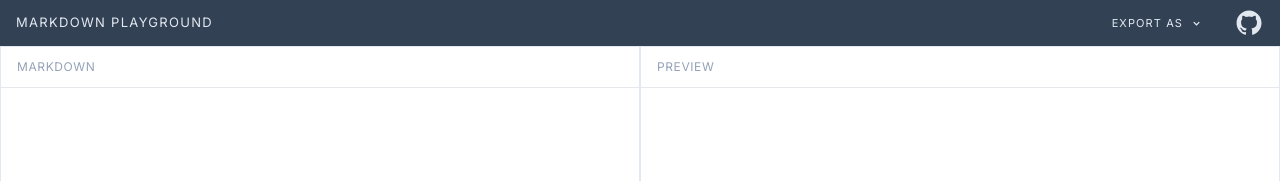
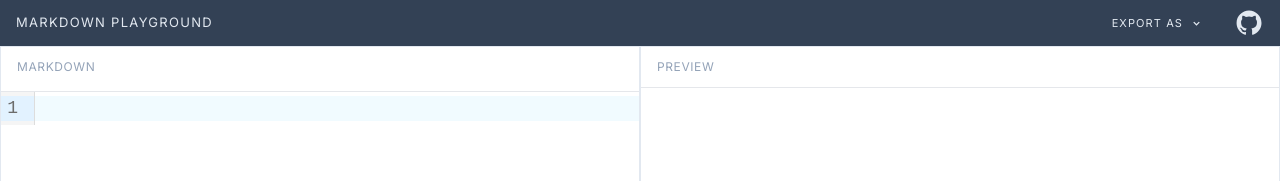
Before and after one commit to Joksa132/markdown-playground, a Next.js app: page / in a window 1280 px wide. Shown: the top 181 px of the page. Built offline with nearby package versions, Linux system fonts and the light colour scheme.

Commit message:
replace textarea with codemirror

```diff
--- a/components/MarkdownInput.tsx
+++ b/components/MarkdownInput.tsx
@@ -1,20 +1,30 @@
+import CodeMirror from "@uiw/react-codemirror";
+import { EditorView } from "@codemirror/view";
+
 type Props = {
   setMarkdownInput: React.Dispatch<React.SetStateAction<string>>;
 }
 
 export default function MarkdownInput({ setMarkdownInput }: Props) {
 
+  const handleMarkdownChange = (markdown: string) => {
+    setMarkdownInput(markdown)
+  }
+
   return (
     <div className="w-1/2 border-[1px] border-slate-200 flex flex-col">
       <div className="px-4 py-3">
         <h2 className="uppercase text-xs text-slate-400 tracking-wider">markdown</h2>
       </div>
-      <textarea
-        className="resize-none outline-none border-t-[1px] p-2 text-lg h-[calc(100vh-88px)] overflow-y-scroll"
-        name="markdownInput"
-        id="markdownInput"
-        onChange={(e) => setMarkdownInput(e.target.value)}
-      />
+      <div className="overflow-y-scroll h-[calc(100vh-88px)] py-1">
+        <CodeMirror
+          className="border-t-[1px] text-lg"
+          onChange={handleMarkdownChange}
+          extensions={[
+            EditorView.lineWrapping
+          ]}
+        />
+      </div>
     </div>
   )
 }
```
